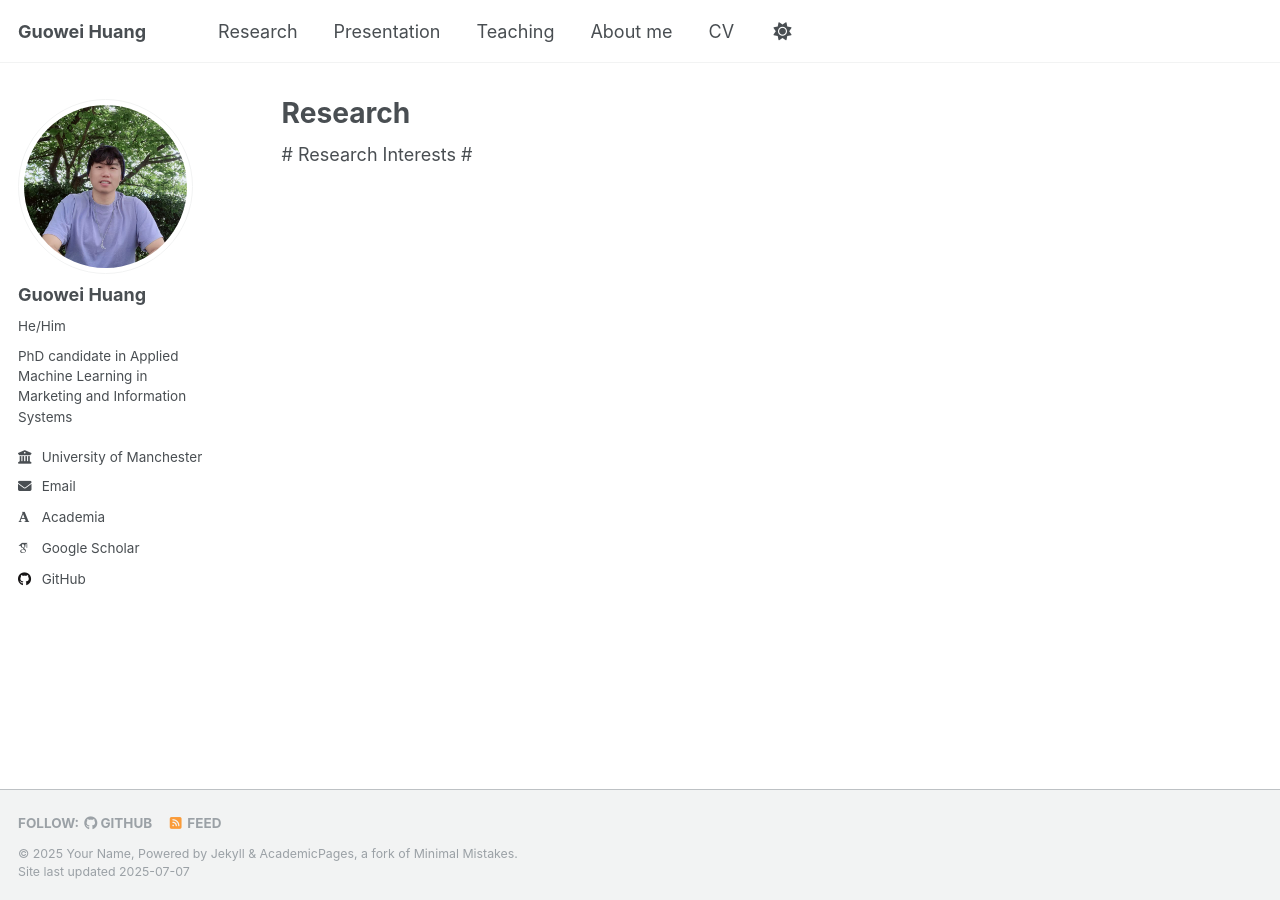
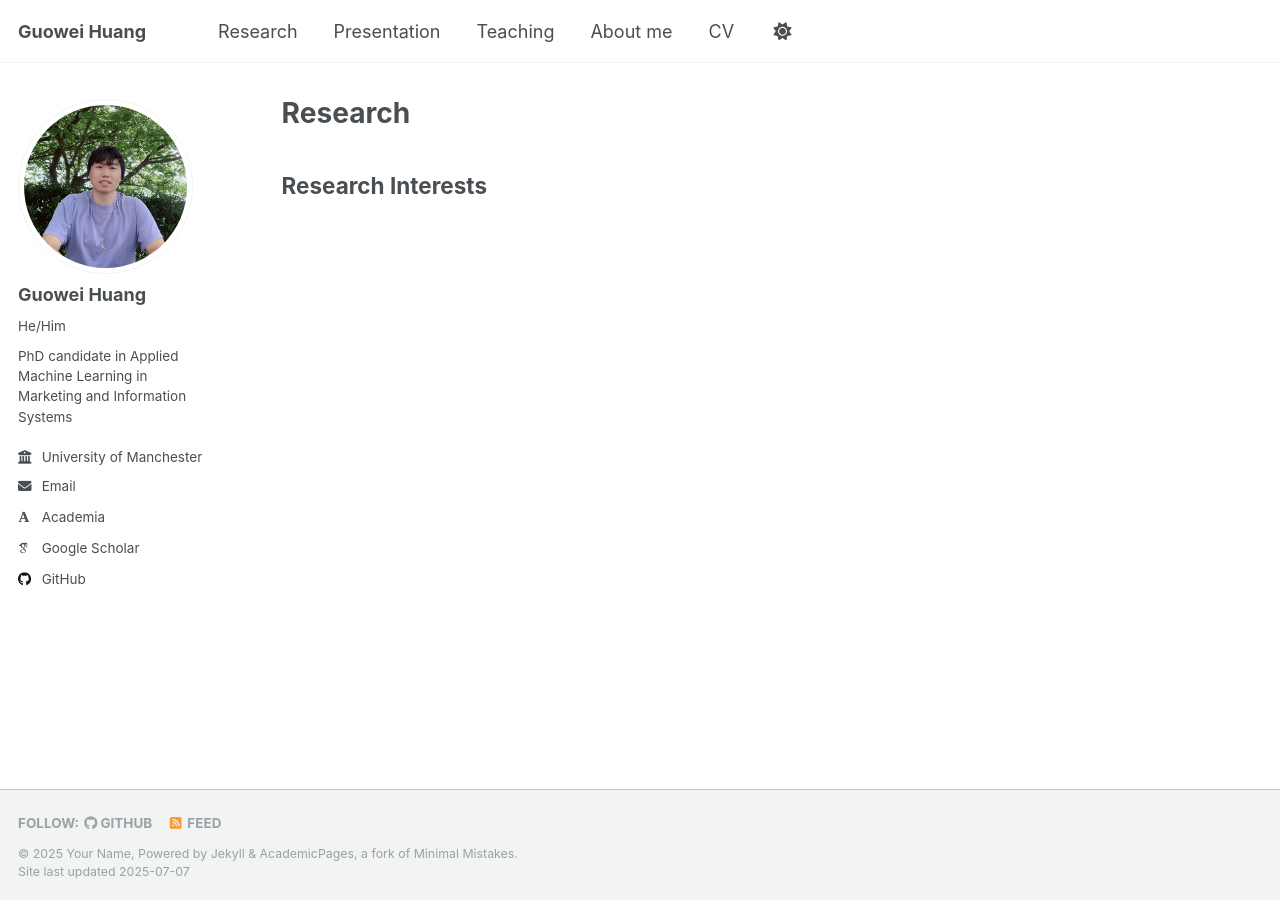
Before and after one commit to Oliverhuang123/Oliverhuang123.github.io, a Jekyll site: the page built from _pages/publications.html, in a window 1280 px wide. Built offline with Jekyll 4.4.1, drawn with Linux system fonts in a browser that asks for light colours; some web fonts are replaced.

```diff
--- a/_pages/publications.html
+++ b/_pages/publications.html
@@ -6,4 +6,4 @@ author_profile: true
 ---
 
 
-# Research Interests #
+<h2> Research Interests</h2>
```
